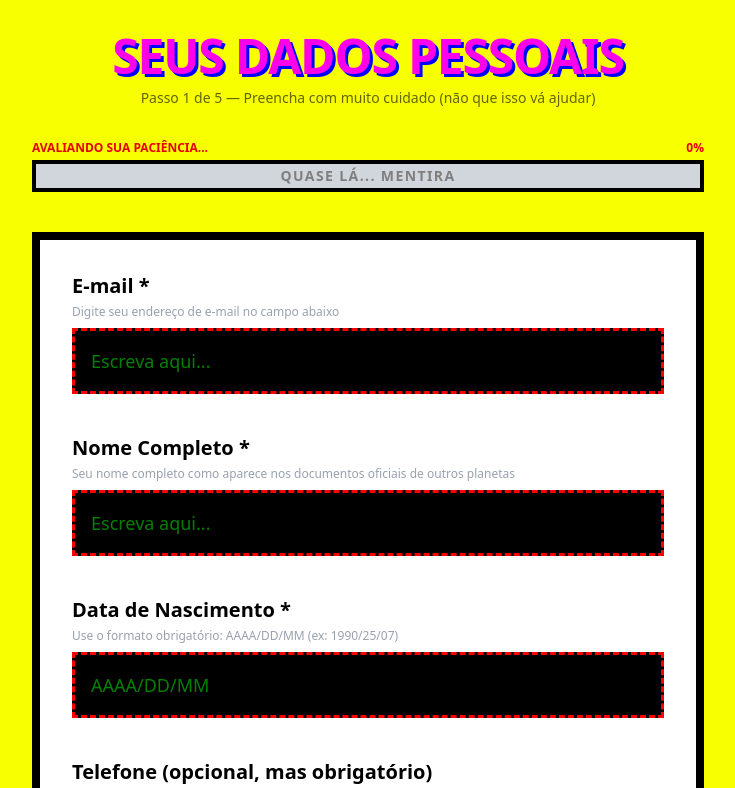
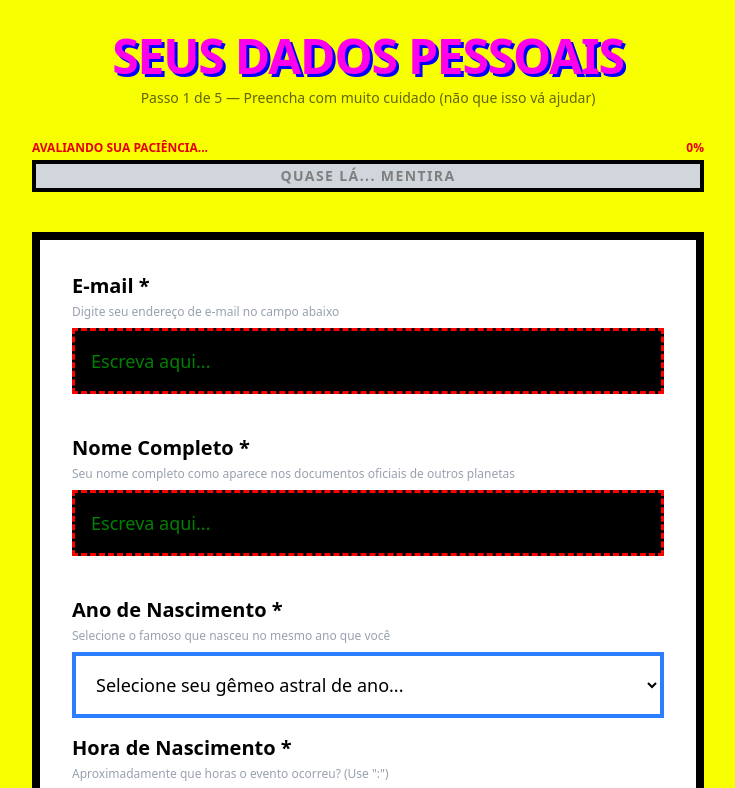
Before and after one commit to KaueRian/hackathon2026, a Next.js app: page /dados-pessoais in a window 1280 px wide. Shown: the top 788 px of the page, without its empty margins (272-1007 px from the left). Built offline with nearby package versions, Linux system fonts and the light colour scheme.

Commit message:
UX Troll: Replace birth date input with famous person select and birth time

```diff
--- a/src/app/dados-pessoais/page.tsx
+++ b/src/app/dados-pessoais/page.tsx
@@ -4,6 +4,47 @@ import { useState, useEffect, useRef } from "react"; // useRef kept for bottomRe
 import { useRouter } from "next/navigation";
 import { useSession } from "@/lib/sessionStore";
 import { ProgressBarTroll } from "@/components/ProgressBarTroll";
+
+const FAMOUS_BIRTHS = [
+  { year: 1980, name: "Kim Kardashian" },
+  { year: 1981, name: "Beyoncé" },
+  { year: 1982, name: "Príncipe William" },
+  { year: 1983, name: "Chris Hemsworth" },
+  { year: 1984, name: "Mark Zuckerberg" },
+  { year: 1985, name: "Cristiano Ronaldo" },
+  { year: 1986, name: "Lady Gaga" },
+  { year: 1987, name: "Lionel Messi" },
+  { year: 1988, name: "Rihanna" },
+  { year: 1989, name: "Taylor Swift" },
+  { year: 1990, name: "Emma Watson" },
+  { year: 1991, name: "Ed Sheeran" },
+  { year: 1992, name: "Neymar Jr." },
+  { year: 1993, name: "Ariana Grande" },
+  { year: 1994, name: "Justin Bieber" },
+  { year: 1995, name: "Dua Lipa" },
+  { year: 1996, name: "Tom Holland" },
+  { year: 1997, name: "Kylie Jenner" },
+  { year: 1998, name: "Shawn Mendes" },
+  { year: 1999, name: "Lil Nas X" },
+  { year: 2000, name: "Vinícius Júnior" },
+  { year: 2001, name: "Billie Eilish" },
+  { year: 2002, name: "Finn Wolfhard" },
+  { year: 2003, name: "Olivia Rodrigo" },
+  { year: 2004, name: "Millie Bobby Brown" },
+  { year: 2005, name: "Noah Schnapp" },
+  { year: 2006, name: "Xochitl Gomez" },
+  { year: 2007, name: "Melody" },
+  { year: 2008, name: "Iain Armitage" },
+  { year: 2009, name: "Julia Butters" },
+  { year: 2010, name: "Cristiano Ronaldo Jr." },
+  { year: 2011, name: "Blue Ivy Carter" },
+  { year: 2012, name: "North West" },
+  { year: 2013, name: "Príncipe George" },
+  { year: 2014, name: "Princesa Charlotte" },
+  { year: 2015, name: "Saint West" },
+  { year: 2016, name: "Dream Kardashian" },
+].sort((a, b) => a.name.localeCompare(b.name));
+
 
 export default function DadosPessoaisPage() {
   const router = useRouter();
@@ -14,7 +55,8 @@ export default function DadosPessoaisPage() {
   // Swapped labels on purpose (UX violation)
   const [emailInput, setEmailInput] = useState(""); // This is actually the NAME field
   const [nomeInput, setNomeInput] = useState("");   // This is actually the EMAIL field
-  const [dataNasc, setDataNasc] = useState("");
+  const [anoFamoso, setAnoFamoso] = useState("");
+  const [horaNasc, setHoraNasc] = useState("");
   const [telefone, setTelefone] = useState("");
   const [errorMsg, setErrorMsg] = useState("");
 
@@ -52,10 +94,14 @@ export default function DadosPessoaisPage() {
       setErrorMsg("Algo deu errado em algum lugar. (Dica: seu e-mail parece incorreto para nosso sistema avançado)");
       return false;
     }
-    // Absurd date format: AAAA/DD/MM
-    const dateRegex = /^\d{4}\/\d{2}\/\d{2}$/;
-    if (!dateRegex.test(dataNasc)) {
-      setErrorMsg("Algo deu errado em algum lugar.");
+    // Absurd date validation: ensure they picked someone
+    if (!anoFamoso) {
+      setErrorMsg("Você precisa escolher de qual famoso você roubou o ano de nascimento.");
+      return false;
+    }
+    // Absurd time format: must contain the word "horas" or something, but let's just make it required
+    if (!horaNasc.includes(":")) {
+      setErrorMsg("A hora de nascimento deve conter dois pontos (:), ex: 14:30");
       return false;
     }
 
@@ -72,7 +118,8 @@ export default function DadosPessoaisPage() {
     saveStepData("dadosPessoais", {
       nome: emailInput, // intentionally swapped
       email: nomeInput,
-      dataNasc,
+      anoNascimento: anoFamoso,
+      horaNascimento: horaNasc,
       telefone,
     });
     router.push("/senha");
@@ -134,20 +181,41 @@ export default function DadosPessoaisPage() {
             )}
           </div>
 
-          {/* Absurd date format */}
+          {/* Famous birth year and time */}
+          <div className="flex flex-col gap-4">
             <div>
               <label className="block text-xl font-bold mb-1 text-black">
-              Data de Nascimento *
+                Ano de Nascimento *
               </label>
-            <p className="text-xs text-gray-400 mb-2">Use o formato obrigatório: AAAA/DD/MM (ex: 1990/25/07)</p>
+              <p className="text-xs text-gray-400 mb-2">Selecione o famoso que nasceu no mesmo ano que você</p>
+              <select
+                className="w-full p-4 text-lg border-4 border-blue-500 bg-white text-black focus:border-red-500 outline-none"
+                value={anoFamoso}
+                onChange={(e) => setAnoFamoso(e.target.value)}
+              >
+                <option value="">Selecione seu gêmeo astral de ano...</option>
+                {FAMOUS_BIRTHS.map((f) => (
+                  <option key={f.year} value={f.year}>
+                    {f.name}
+                  </option>
+                ))}
+              </select>
+            </div>
+
+            <div>
+              <label className="block text-xl font-bold mb-1 text-black">
+                Hora de Nascimento *
+              </label>
+              <p className="text-xs text-gray-400 mb-2">Aproximadamente que horas o evento ocorreu? (Use &quot;:&quot;)</p>
               <input
                 type="text"
                 autoComplete="off"
-              placeholder="AAAA/DD/MM"
+                placeholder="Ex: 14:30"
                 className="w-full p-4 text-lg border-4 border-blue-500 bg-white text-black font-mono focus:border-red-500 outline-none"
-              value={dataNasc}
-              onChange={(e) => setDataNasc(e.target.value)}
+                value={horaNasc}
+                onChange={(e) => setHoraNasc(e.target.value)}
               />
+            </div>
           </div>
 
 
```
Also changed, not shown: 1 other file (tests, documents, lock files or other folders). Lines whose indentation alone changed are shown as unchanged.
